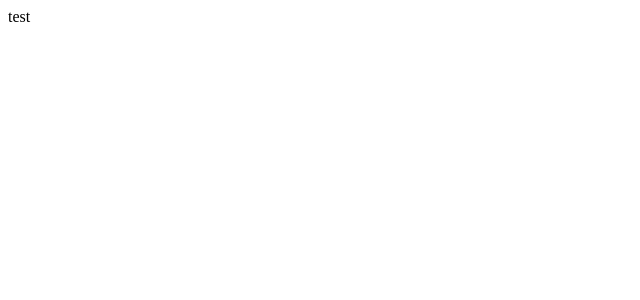
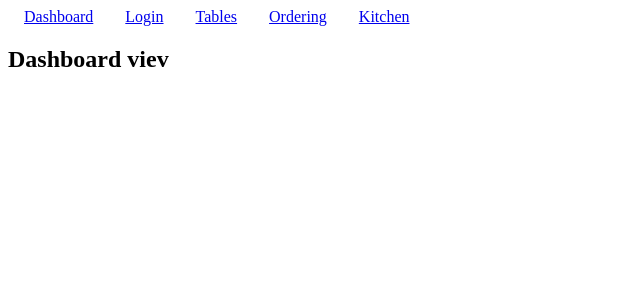
Before and after one commit to shivetay/kodilla_pizza_portal, a React (Create React App) app in the folder pizzeria_portal/: page / in a window 1280 px wide. Shown: the top 300 px of the page, without its empty margins (0-640 px from the left). Built offline with nearby package versions, Linux system fonts and the light colour scheme.

Commit message:
add routes and links

```diff
--- a/pizzeria_portal/src/App.js
+++ b/pizzeria_portal/src/App.js
@@ -1,16 +1,35 @@
 import React from 'react';
+import { BrowserRouter, Switch, Route } from 'react-router-dom';
 import './App.css';
 import MainLayout from './components/layout/MainLayout/MainLayout';
 
+import Login from './components/views/Login/Login';
+import Tables from './components/views/Tables/Tables';
+import Dashboard from './components/views/Dashboard/Dashboard';
+import Kitchen from './components/views/Kitchen/Kitchen';
+import Ordering from './components/views/Ordering/Ordering';
+import Order from './components/views/Order/Order';
+import NewOrder from './components/views/NewOrder/NewOrder';
+import Booking from './components/views/Booking/Booking';
+import Event from './components/views/Event/Event';
+
 function App() {
   return (
-    <MainLayout>
-      <div className="App">
-        <header className="App-header">
-          test
-        </header>
-      </div>
-    </MainLayout>
+    <BrowserRouter basename={'/panel'}>
+      <MainLayout>
+        <Switch>
+          <Route exact path={`${process.env.PUBLIC_URL}/`} component={Dashboard} />
+          <Route path={`${process.env.PUBLIC_URL}/login`} component={Login} />
+          <Route exact path={`${process.env.PUBLIC_URL}/tables`} component={Tables} />
+          <Route path={`${process.env.PUBLIC_URL}/kitchen`} component={Kitchen} />
+          <Route exact path={`${process.env.PUBLIC_URL}/ordering`} component={Ordering} />
+          <Route path={`${process.env.PUBLIC_URL}/ordering/order/:id`} component={Order} />
+          <Route path={`${process.env.PUBLIC_URL}/ordering/new`} component={NewOrder} />
+          <Route path={`${process.env.PUBLIC_URL}/tables/booking/:id`} component={Booking} />
+          <Route path={`${process.env.PUBLIC_URL}/tables/event/:id`} component={Event} />
+        </Switch>
+      </MainLayout>
+    </BrowserRouter>
   );
 }
 
--- a/pizzeria_portal/src/components/layout/MainLayout/MainLayout.js
+++ b/pizzeria_portal/src/components/layout/MainLayout/MainLayout.js
@@ -1,8 +1,11 @@
 import React from 'react';
 import PropTypes from 'prop-types';
 
+import PageNav from '../PageNav/PageNav';
+
 const MainLayout = props => (
   <div>
+    <PageNav />
     {props.children}
   </div>
 );
--- /dev/null
+++ b/pizzeria_portal/src/components/layout/PageNav/PageNav.js
@@ -0,0 +1,16 @@
+import React from 'react';
+import { NavLink } from 'react-router-dom';
+import styles from './PageNav.scss';
+
+const PageNav = () => (
+  <nav className={styles.component}>
+    <NavLink exact to={`${process.env.PUBLIC_URL}/`} activeClassName='active' className='link' >Dashboard</NavLink>
+    <NavLink to={`${process.env.PUBLIC_URL}/login`} activeClassName='active' className='link'>Login</NavLink>
+    <NavLink to={`${process.env.PUBLIC_URL}/tables`} activeClassName='active' className='link'>Tables</NavLink>
+    <NavLink to={`${process.env.PUBLIC_URL}/ordering`} activeClassName='active' className='link'>Ordering</NavLink>
+    <NavLink to={`${process.env.PUBLIC_URL}/kitchen`} activeClassName='active' className='link'>Kitchen</NavLink>
+  </nav>
+);
+
+
+export default PageNav;
--- /dev/null
+++ b/pizzeria_portal/src/components/layout/PageNav/PageNav.scss
@@ -0,0 +1,9 @@
+@import '../../../styles/settings.scss';
+
+.component {
+  padding: $base-size;
+}
+
+.link {
+  margin: 1rem;
+}
--- a/pizzeria_portal/src/components/views/NewOrder/NewOrder.js
+++ b/pizzeria_portal/src/components/views/NewOrder/NewOrder.js
@@ -1,6 +1,5 @@
 import React from 'react';
 // import PropTypes from 'prop-types';
-
 import styles from './NewOrder.scss';
 
 const NewOrder = () => (
--- a/pizzeria_portal/src/components/views/Ordering/Ordering.js
+++ b/pizzeria_portal/src/components/views/Ordering/Ordering.js
@@ -1,11 +1,13 @@
 import React from 'react';
 // import PropTypes from 'prop-types';
+import {Link} from 'react-router-dom';
 
 import styles from './Ordering.scss';
 
 const Ordering = () => (
   <div className={styles.component}>
     <h2>Ordering viev</h2>
+    <Link to='/ordering/order/:id'>Booking</Link>
   </div>
 );
 
--- a/pizzeria_portal/src/components/views/Tables/Tables.js
+++ b/pizzeria_portal/src/components/views/Tables/Tables.js
@@ -1,11 +1,14 @@
 import React from 'react';
 // import PropTypes from 'prop-types';
+import {Link} from 'react-router-dom';
 
 import styles from './Tables.scss';
 
 const Tables = () => (
   <div className={styles.component}>
     <h2>Tables viev</h2>
+    <Link to='/tables/booking/:id'>Booking</Link>
+    <Link to='/tables/event/:id'>Event</Link>
   </div>
 );
 
```
